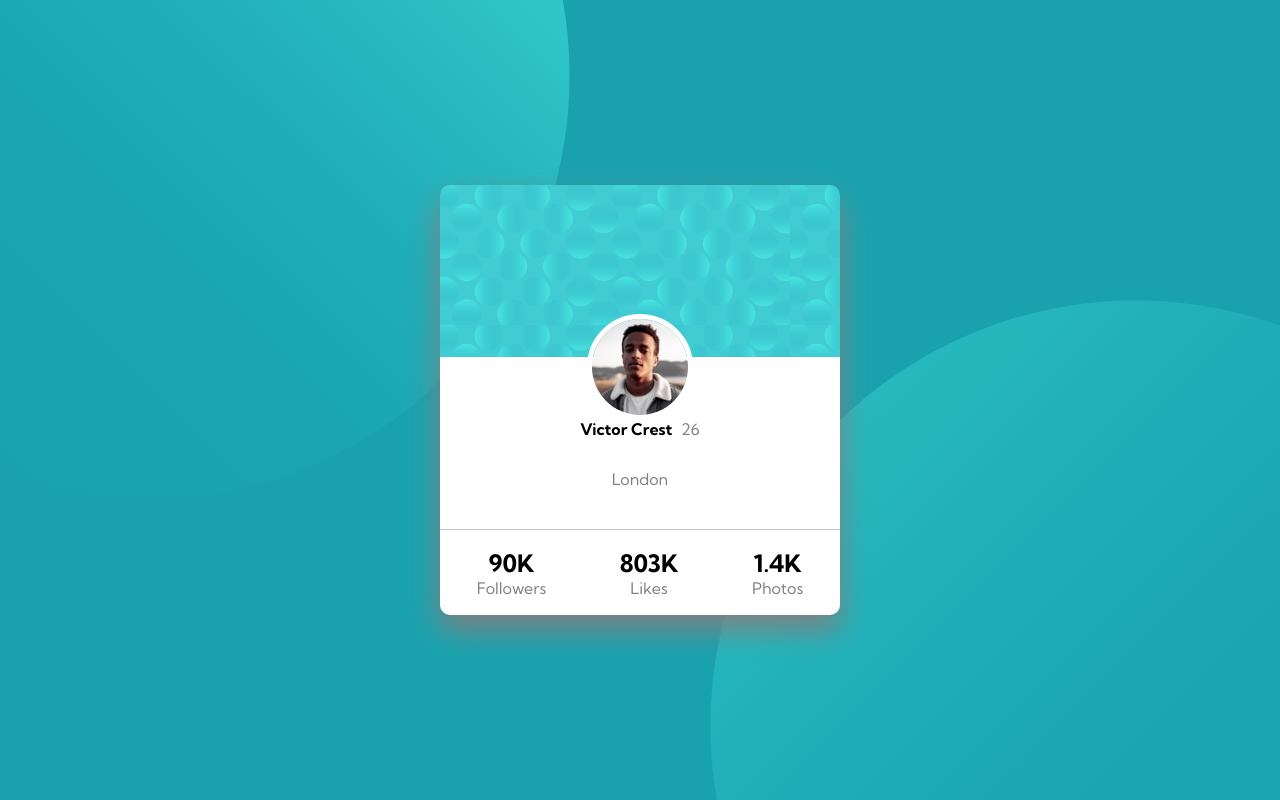
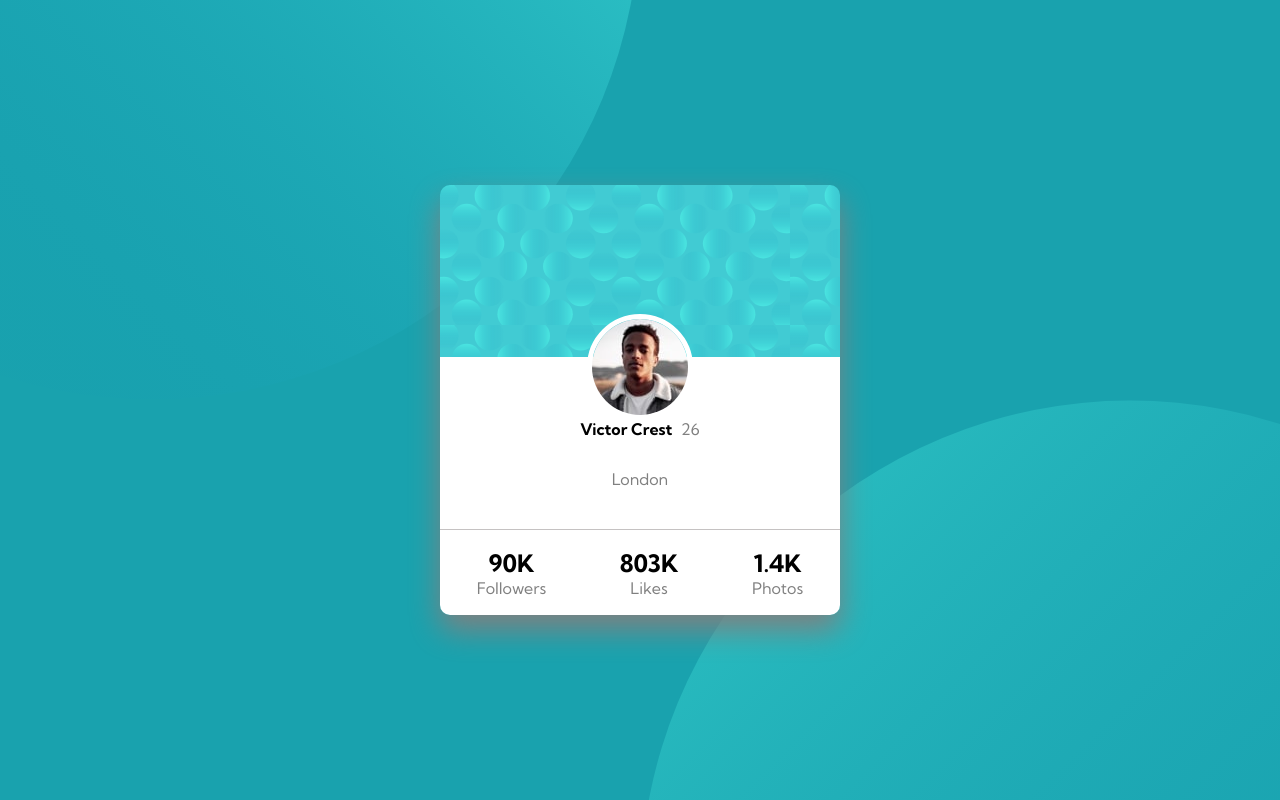
Before and after one commit to adojcinovic/week1_and_2_task, a plain HTML site: page index.html in a window 1280 px wide. Drawn offline with Linux system fonts and the light colour scheme.

Commit message:
background image change

```diff
--- a/index.html
+++ b/index.html
@@ -13,10 +13,8 @@
 <body>
 
     <div class="frame">
-        <div class="background">
-            <img src="./images/bg-pattern-top.svg" alt="" class="top_img">
-            <img src="./images/bg-pattern-bottom.svg" alt="" class="bottom_img">
-        </div>
+        <img src="./images/bg-pattern-top.svg" alt="" class="bottom_img">
+        <img src="./images/bg-pattern-bottom.svg" alt="" class="top_img">
         <div class="card">
             <div class="top">
 
--- a/style.css
+++ b/style.css
@@ -6,7 +6,7 @@
 
 
 .frame {
-    position: absolute;
+    position: relative;
     width: 100%;
     height: 100vh;
     background-color: hsl(185, 75%, 39%);
@@ -16,24 +16,21 @@
     background-repeat: no-repeat;
     overflow: hidden;
 }
-.background .top_img,
-.background .bottom_img{
+
+.top_img {
     position: absolute;
-    width: 850px ;
-    height: auto;
-    z-index: 0;
-}
-.background .top_img {
-    top: -350px;
-    left: -280px;
+    top: 50vh;
+    left: 50vw;
 
 }
-.background .bottom_img {
-    bottom: -350px;
-    right: -280px;
+.bottom_img {
+    position: absolute;
+    bottom: 50vh;
+    right: 50vw;
 }
 
 .card {
+    position: absolute;
     width: 400px;
     height: 430px;
     position: relative;
```
